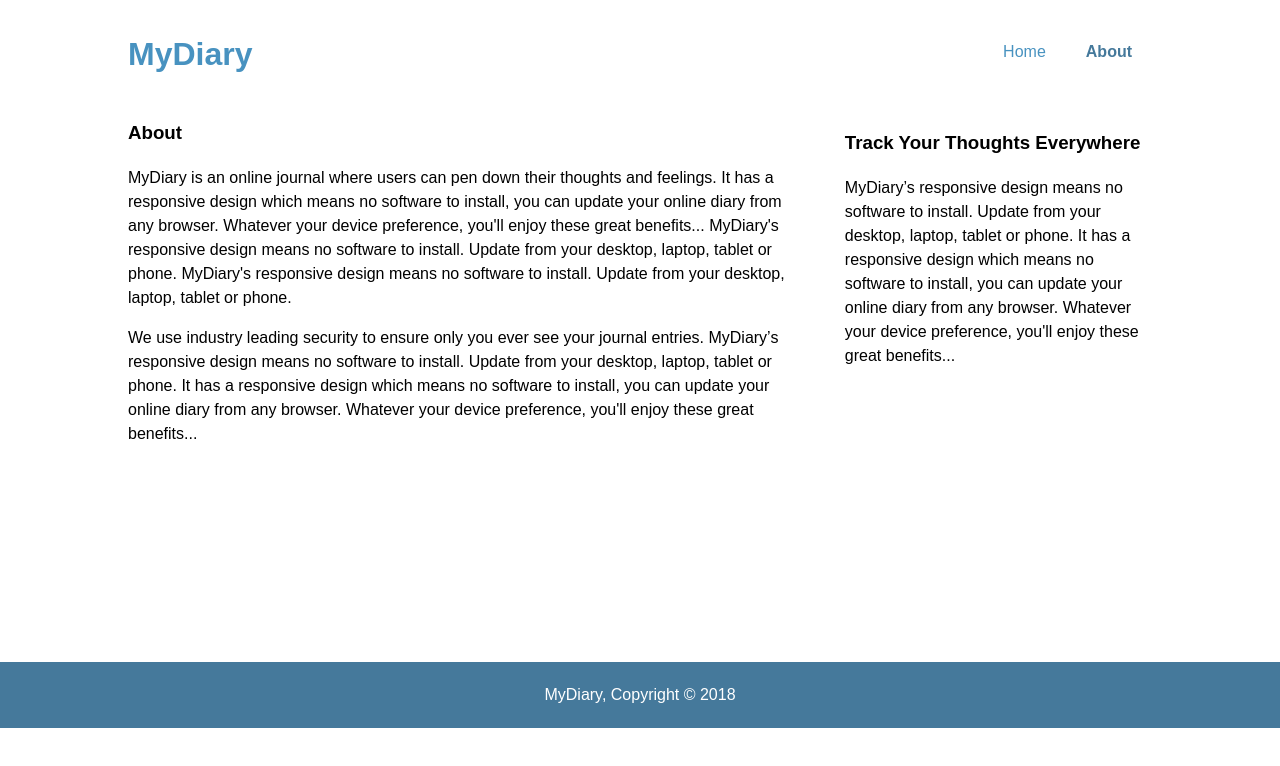
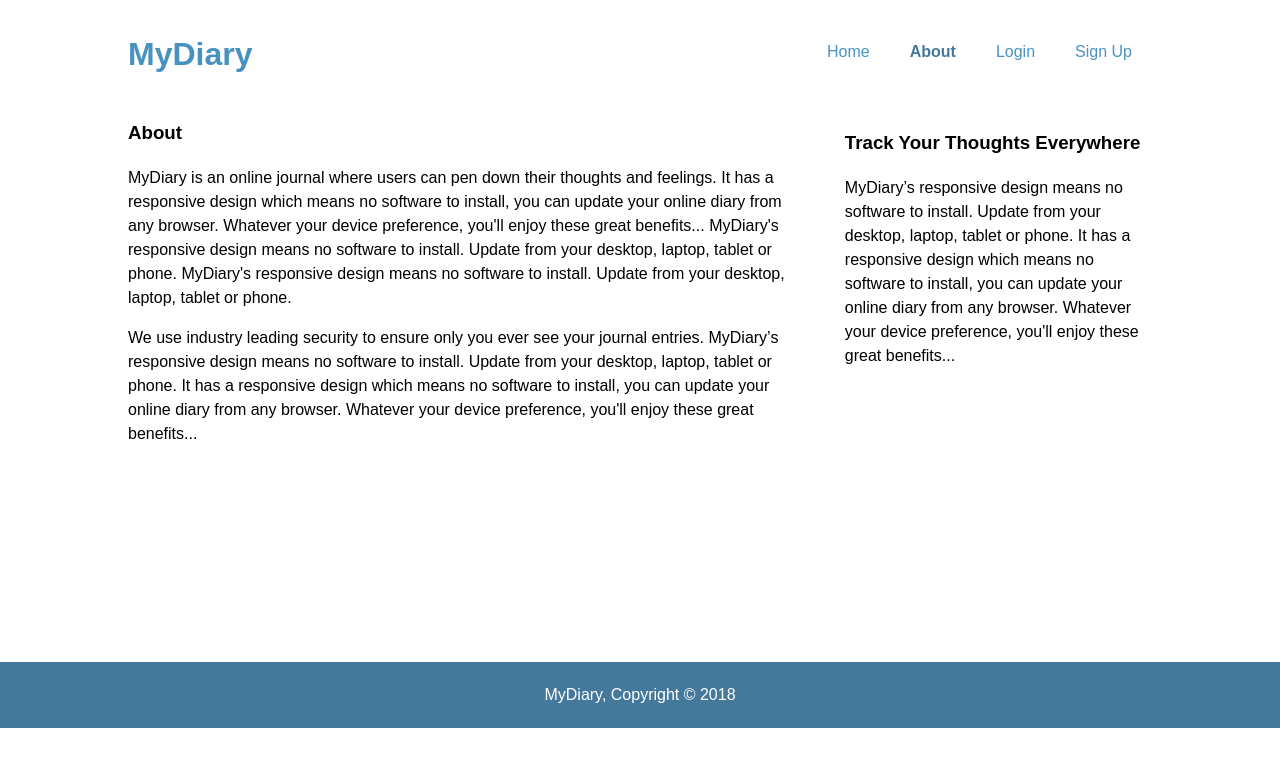
Before and after one commit to ucmartino/MyDiaryApp, a plain HTML site: page about.html in a window 1280 px wide. Drawn offline with Linux system fonts and the light colour scheme.

Commit message:
Update the about page with links to login and signup pages

```diff
--- a/about.html
+++ b/about.html
@@ -18,6 +18,8 @@
          <ul>
          	<li><a href="index.html">Home</a></li>
          	<li class="current"><a href="about.html">About</a></li>
+         	<li><a href="login.html">Login</a></li>
+         	<li><a href="signup.html">Sign Up</a></li>
          </ul>
   	   </nav>
     </div>
```
